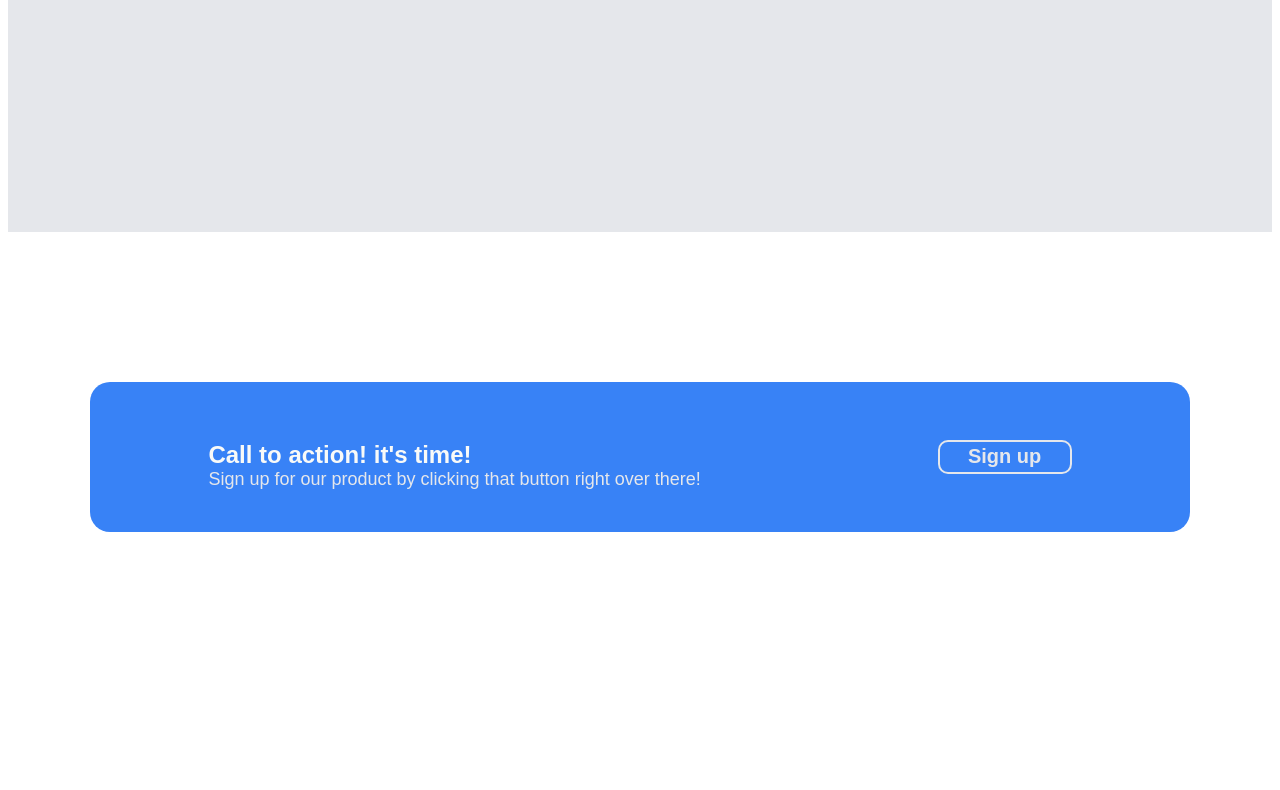
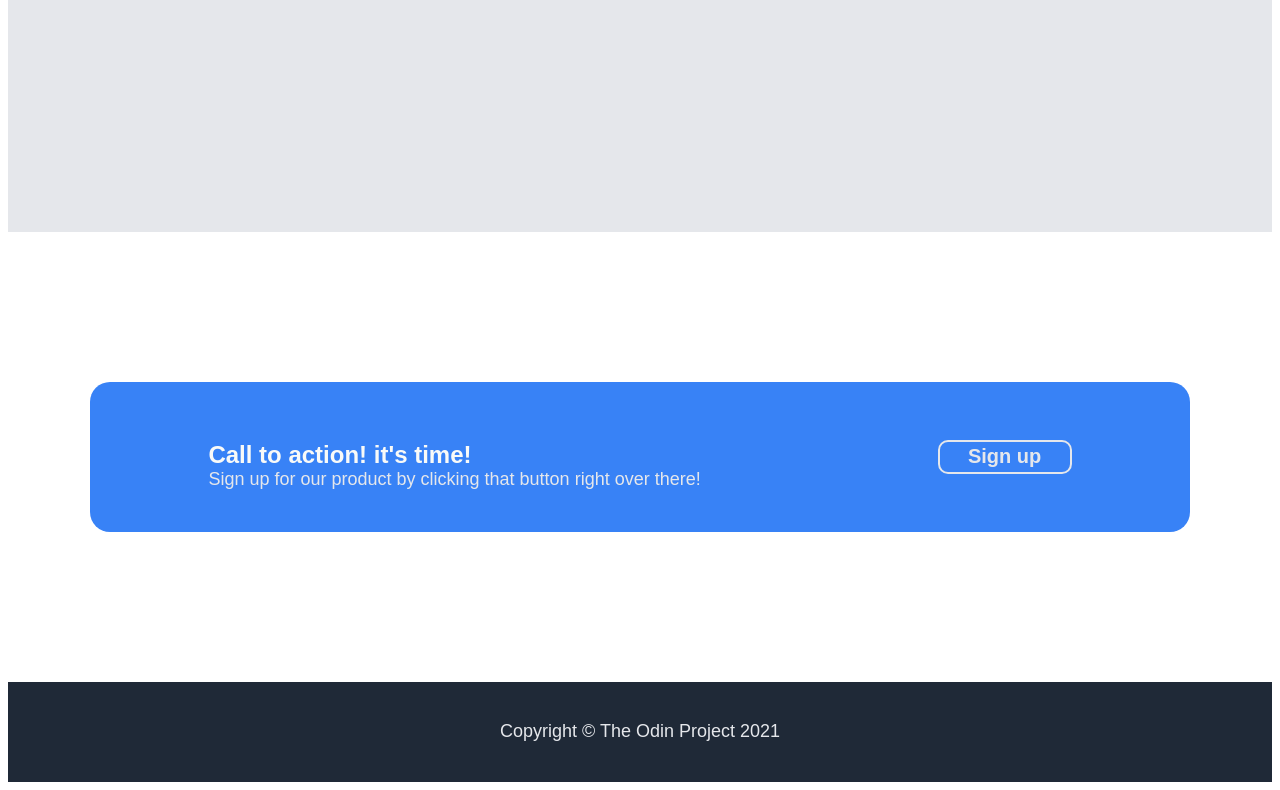
Before and after one commit to LuizMVGBarbosa/Landing-Page, a plain HTML site: page index.html in a window 1280 px wide. Shown: the part 1533-2323 px from the top of the page. Before the commit the page ends 2223 px from the top, so only its background shows below. Drawn offline with Linux system fonts and the light colour scheme.

Commit message:
made the footer

```diff
--- a/index.html
+++ b/index.html
@@ -55,5 +55,8 @@
              <a class='button02'href="#">Sign up</a>
             </div>
         </div>
+      <div class="footer">
+        <text>Copyright © The Odin Project 2021 </text>
+      </div>
 </body>
 </html>
--- a/style.css
+++ b/style.css
@@ -140,6 +140,7 @@ h3{
         display: flex;
         justify-content: center;
         align-items: center;
+        flex-wrap: wrap;
     }
     .bigbutton{
         display:flex;
@@ -171,3 +172,11 @@ h3{
         border-color: #F9FAF8;
         border: 2px solid;
       }
+      .footer{
+        width: 100%;
+        height: 100px;
+        background-color: #1F2937;
+        display: flex;
+        justify-content: center;
+        align-items: center;
+      }
```
Lines whose indentation alone changed are shown as unchanged.
